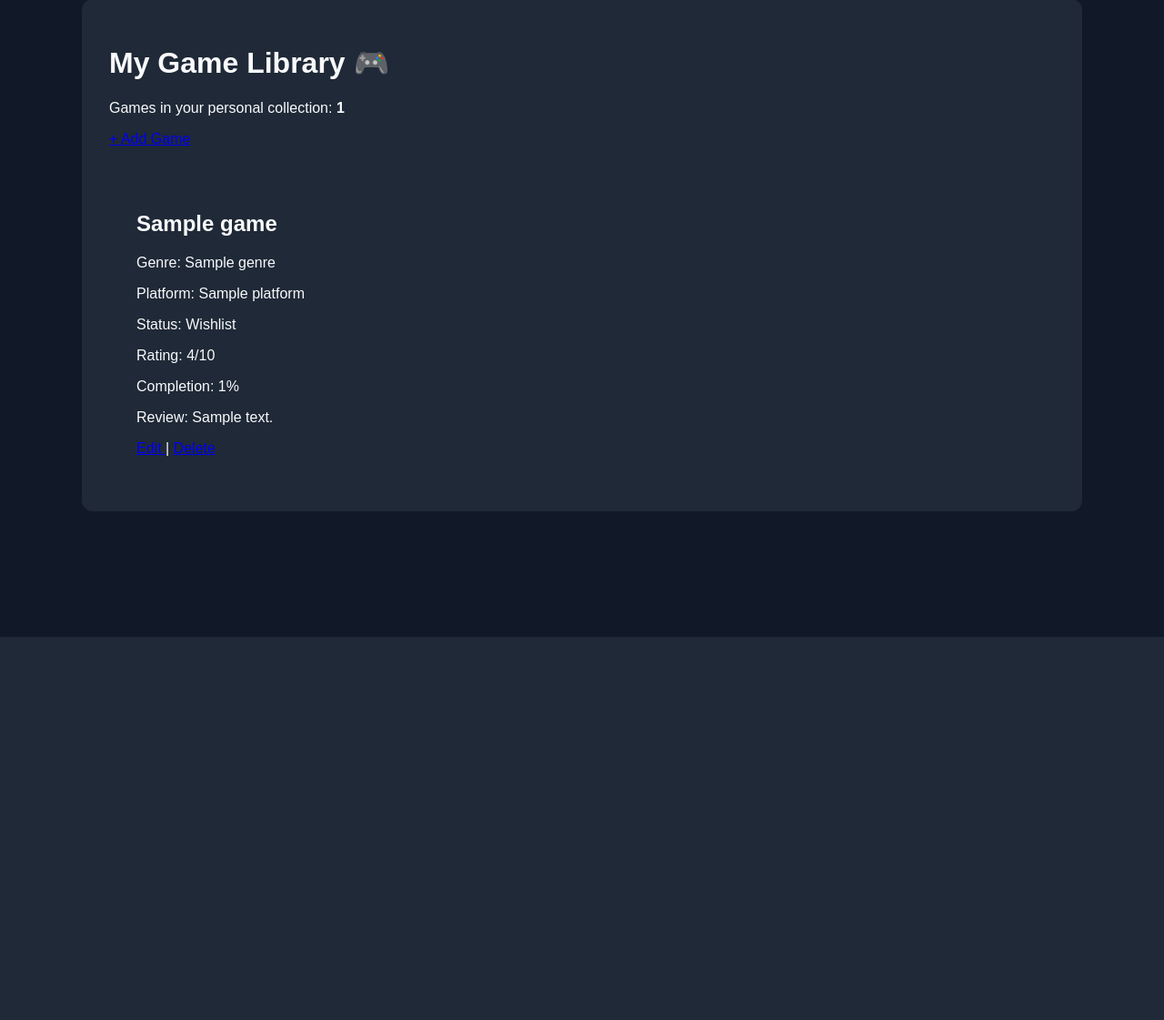
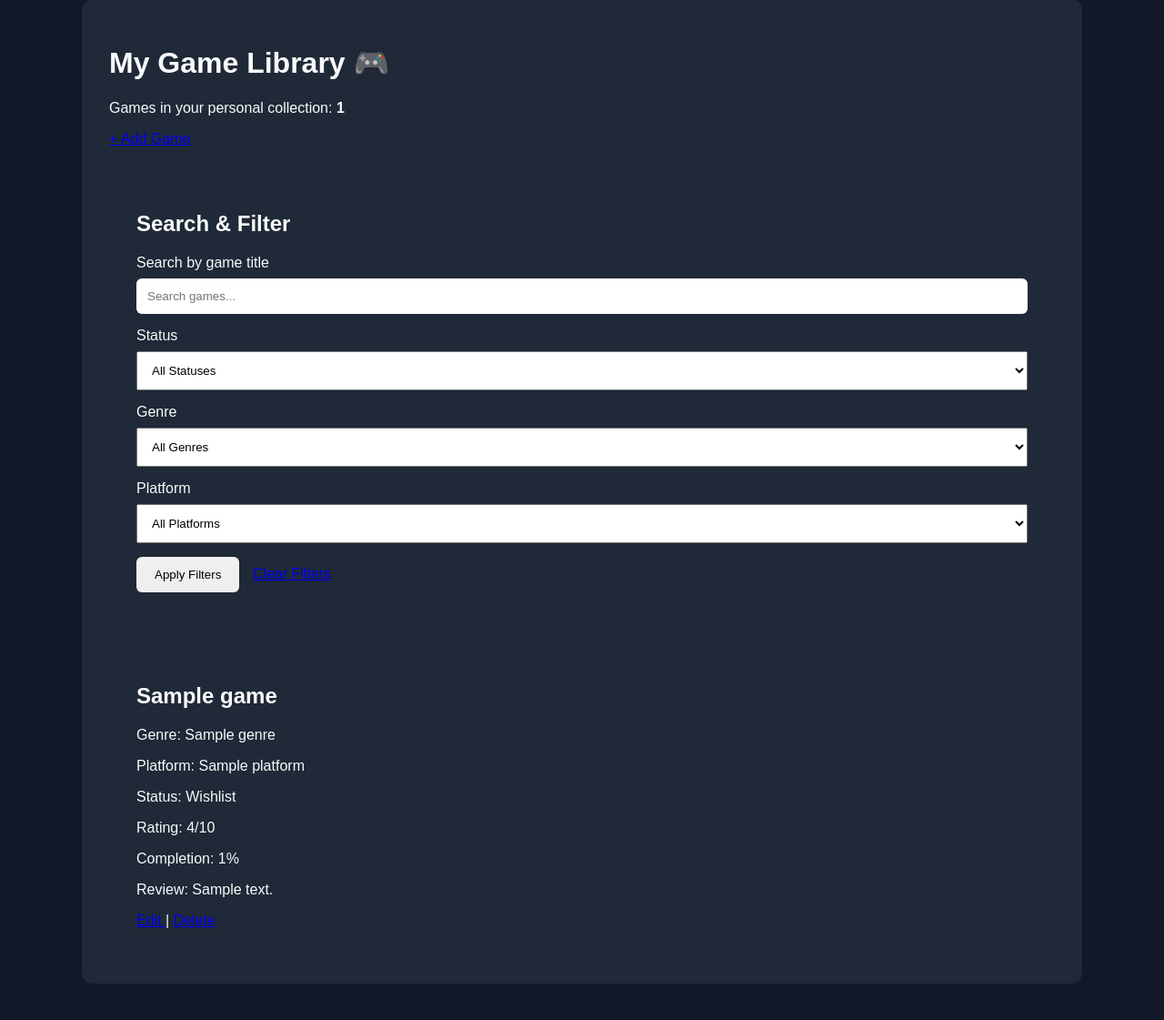
Before and after one commit to MahinChowdhury25/GamerVault, a Django app: page /library/ in a window 1280 px wide. Shown: the part 100-1221 px from the top of the page at 91% size. Before the commit the page ends 800 px from the top, so only its background shows below. Run offline with Django 5.2, Linux system fonts and the light colour scheme; a user stored in the database is signed in; tables that the repository leaves empty hold one stand-in row (values such as "Sample post").

Commit message:
Add game search and filtering

```diff
--- a/games/templates/games/library.html
+++ b/games/templates/games/library.html
@@ -19,6 +19,136 @@
         </a>
     </p>
 
+    <!-- Search and Filters -->
+    <div class="card" style="margin-top: 20px;">
+
+        <h2>Search & Filter</h2>
+
+        <form method="GET">
+
+            <label for="search">
+                Search by game title
+            </label>
+
+            <input
+                type="text"
+                id="search"
+                name="search"
+                placeholder="Search games..."
+                value="{{ search_query }}"
+            >
+
+            <label for="status">
+                Status
+            </label>
+
+            <select
+                id="status"
+                name="status"
+                style="width: 100%; padding: 12px; margin-top: 8px; margin-bottom: 15px;"
+            >
+                <option value="">
+                    All Statuses
+                </option>
+
+                <option
+                    value="wishlist"
+                    {% if status_filter == "wishlist" %}selected{% endif %}
+                >
+                    Wishlist
+                </option>
+
+                <option
+                    value="playing"
+                    {% if status_filter == "playing" %}selected{% endif %}
+                >
+                    Playing
+                </option>
+
+                <option
+                    value="completed"
+                    {% if status_filter == "completed" %}selected{% endif %}
+                >
+                    Completed
+                </option>
+
+                <option
+                    value="dropped"
+                    {% if status_filter == "dropped" %}selected{% endif %}
+                >
+                    Dropped
+                </option>
+            </select>
+
+            <label for="genre">
+                Genre
+            </label>
+
+            <select
+                id="genre"
+                name="genre"
+                style="width: 100%; padding: 12px; margin-top: 8px; margin-bottom: 15px;"
+            >
+                <option value="">
+                    All Genres
+                </option>
+
+                {% for genre in genres %}
+                    <option
+                        value="{{ genre.id }}"
+                        {% if genre_filter == genre.id|stringformat:"s" %}
+                            selected
+                        {% endif %}
+                    >
+                        {{ genre.name }}
+                    </option>
+                {% endfor %}
+
+            </select>
+
+            <label for="platform">
+                Platform
+            </label>
+
+            <select
+                id="platform"
+                name="platform"
+                style="width: 100%; padding: 12px; margin-top: 8px; margin-bottom: 15px;"
+            >
+                <option value="">
+                    All Platforms
+                </option>
+
+                {% for platform in platforms %}
+                    <option
+                        value="{{ platform.id }}"
+                        {% if platform_filter == platform.id|stringformat:"s" %}
+                            selected
+                        {% endif %}
+                    >
+                        {{ platform.name }}
+                    </option>
+                {% endfor %}
+
+            </select>
+
+            <button type="submit">
+                Apply Filters
+            </button>
+
+            <a
+                href="{% url 'library' %}"
+                style="margin-left: 10px;"
+            >
+                Clear Filters
+            </a>
+
+        </form>
+
+    </div>
+
+    <!-- Game List -->
+
     {% if game_entries %}
 
         {% for entry in game_entries %}
@@ -29,33 +159,39 @@
 
                 {% if entry.game.genre %}
                     <p>
-                        Genre: {{ entry.game.genre.name }}
+                        Genre:
+                        {{ entry.game.genre.name }}
                     </p>
                 {% endif %}
 
                 {% if entry.game.platform %}
                     <p>
-                        Platform: {{ entry.game.platform.name }}
+                        Platform:
+                        {{ entry.game.platform.name }}
                     </p>
                 {% endif %}
 
                 <p>
-                    Status: {{ entry.get_status_display }}
+                    Status:
+                    {{ entry.get_status_display }}
                 </p>
 
                 {% if entry.rating %}
                     <p>
-                        Rating: {{ entry.rating }}/10
+                        Rating:
+                        {{ entry.rating }}/10
                     </p>
                 {% endif %}
 
                 <p>
-                    Completion: {{ entry.completion }}%
+                    Completion:
+                    {{ entry.completion }}%
                 </p>
 
                 {% if entry.review %}
                     <p>
-                        Review: {{ entry.review }}
+                        Review:
+                        {{ entry.review }}
                     </p>
                 {% endif %}
 
@@ -79,12 +215,17 @@
 
     {% else %}
 
-        <p>
-            Your library is empty.
-            <a href="{% url 'add_game' %}">
-                Add your first game!
+        <div class="card" style="margin-top: 20px;">
+
+            <p>
+                No games were found.
+            </p>
+
+            <a href="{% url 'library' %}">
+                Clear Filters
             </a>
-        </p>
+
+        </div>
 
     {% endif %}
 
--- a/games/views.py
+++ b/games/views.py
@@ -5,6 +5,7 @@ from django.contrib.auth.models import User
 from django.shortcuts import redirect, render
 
 from .forms import GameEntryForm, GameForm
+from .models import Genre, Platform
 
 
 def register_view(request):
@@ -115,14 +116,53 @@ def add_game_view(request):
 def library_view(request):
     game_entries = (
         request.user.game_entries
-        .select_related("game", "game__genre", "game__platform")
+        .select_related(
+            "game",
+            "game__genre",
+            "game__platform",
+        )
         .all()
     )
+
+    search_query = request.GET.get("search", "").strip()
+    status_filter = request.GET.get("status", "").strip()
+    genre_filter = request.GET.get("genre", "").strip()
+    platform_filter = request.GET.get("platform", "").strip()
+
+    if search_query:
+        game_entries = game_entries.filter(
+            game__title__icontains=search_query
+        )
+
+    if status_filter:
+        game_entries = game_entries.filter(
+            status=status_filter
+        )
+
+    if genre_filter:
+        game_entries = game_entries.filter(
+            game__genre_id=genre_filter
+        )
+
+    if platform_filter:
+        game_entries = game_entries.filter(
+            game__platform_id=platform_filter
+        )
+
+    context = {
+        "game_entries": game_entries,
+        "search_query": search_query,
+        "status_filter": status_filter,
+        "genre_filter": genre_filter,
+        "platform_filter": platform_filter,
+        "genres": Genre.objects.all(),
+        "platforms": Platform.objects.all(),
+    }
 
     return render(
         request,
         "games/library.html",
-        {"game_entries": game_entries},
+        context,
     )
 
 @login_required
```
